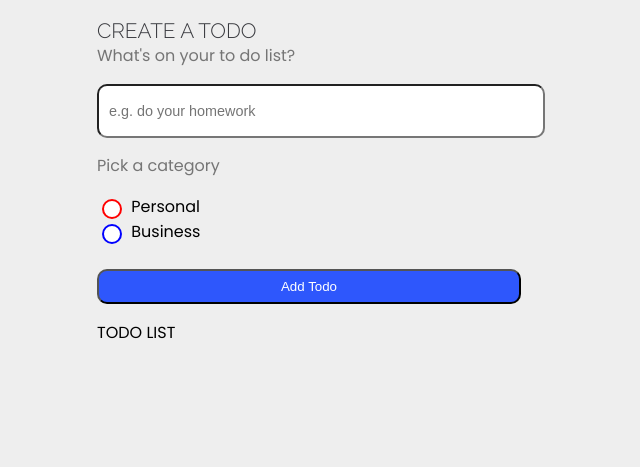
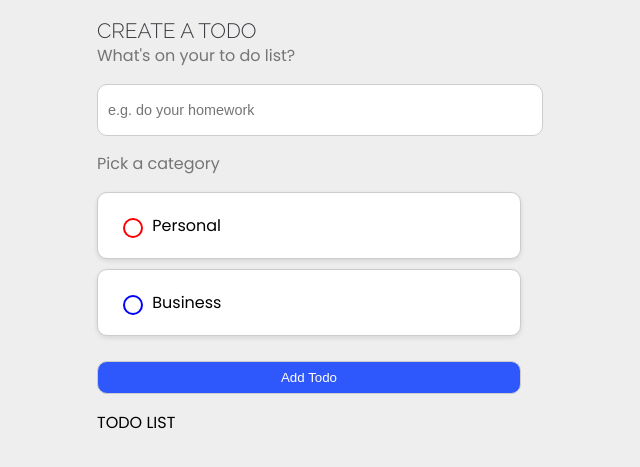
Before and after one commit to KarataevaAigerim/neobis-front-todoList, a plain HTML site: page index.html in a window 1280 px wide. Shown: the part 161-628 px from the top of the page, without its empty margins (331-971 px from the left). Drawn offline with Linux system fonts and the light colour scheme.

Commit message:
styled divs around categories

```diff
--- a/styles.css
+++ b/styles.css
@@ -30,6 +30,7 @@ a {
     padding: 0 10px;
     border-radius: 10px;
     margin-bottom: 15px;
+    border: 1px solid #ccc;
 }
 
 #task-name:focus{
@@ -37,7 +38,7 @@ a {
 }
 
 .todo__text-input:focus {
-    outline: none; /* Removes the default outline */
+    outline: none;
     border: none;
 }
 
@@ -84,19 +85,18 @@ a {
 }
 
 /* styling divs around categories */
-/* .todo__category {
-    padding: 10px;
+
+.todo__category {
     margin: 10px 0;
-    border-radius: 5px;
+    padding: 20px;
+    border-radius: 10px;
+    background-color: #ffffff;
+    border: 1px solid #ccc;
+    cursor: pointer;
+    transition: box-shadow 0.3s ease;
+    box-shadow: 0 2px 5px rgba(0,0,0,0.1);
 }
 
-.todo__category--personal {
-    border: 2px solid red;
-}
-
-.todo__category--business {
-    border: 2px solid blue;
-} */
 ul {
     list-style-type: none;
     padding: 0;
@@ -111,13 +111,14 @@ ul {
 .btn-flat {
     color: white;
     width: 100%;
-    padding: 8px 24px;
+    padding: 8px 50px;
     border-radius: 10px;
     background: rgba(0, 51, 255, 0.806);
     /* transition: background 0.3s ease; */
     display: block;
     margin-top: 25px;
     text-align: center;
+    border: 1px solid #ccc;
   }
 
   .btn-flat:hover {
```
